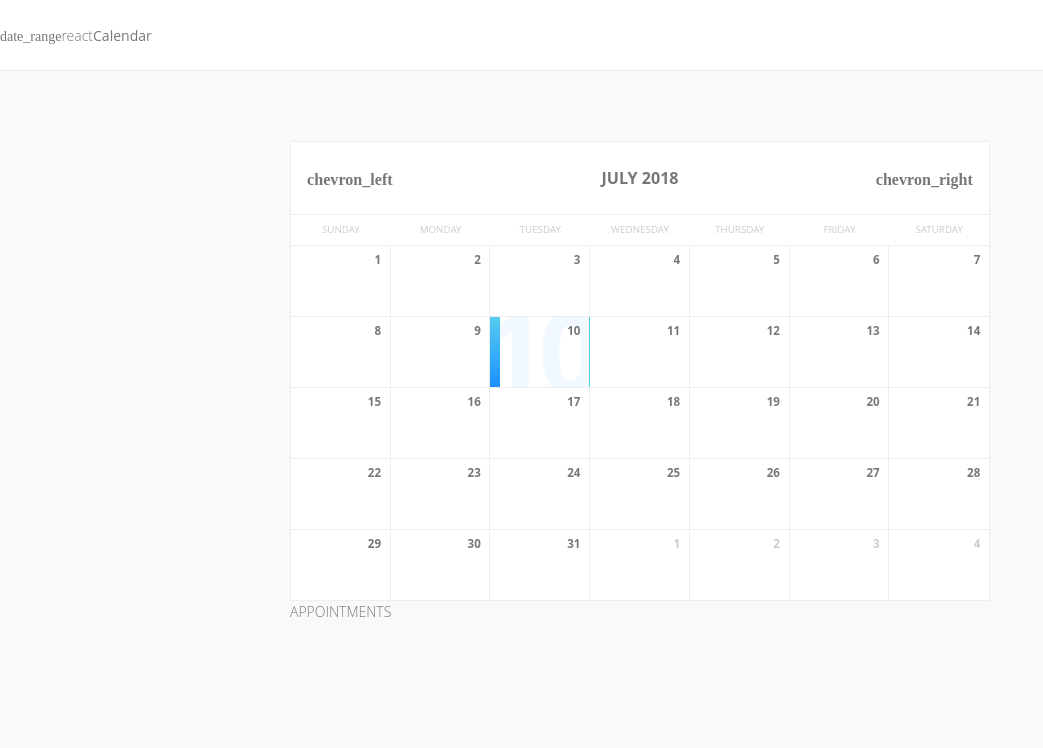
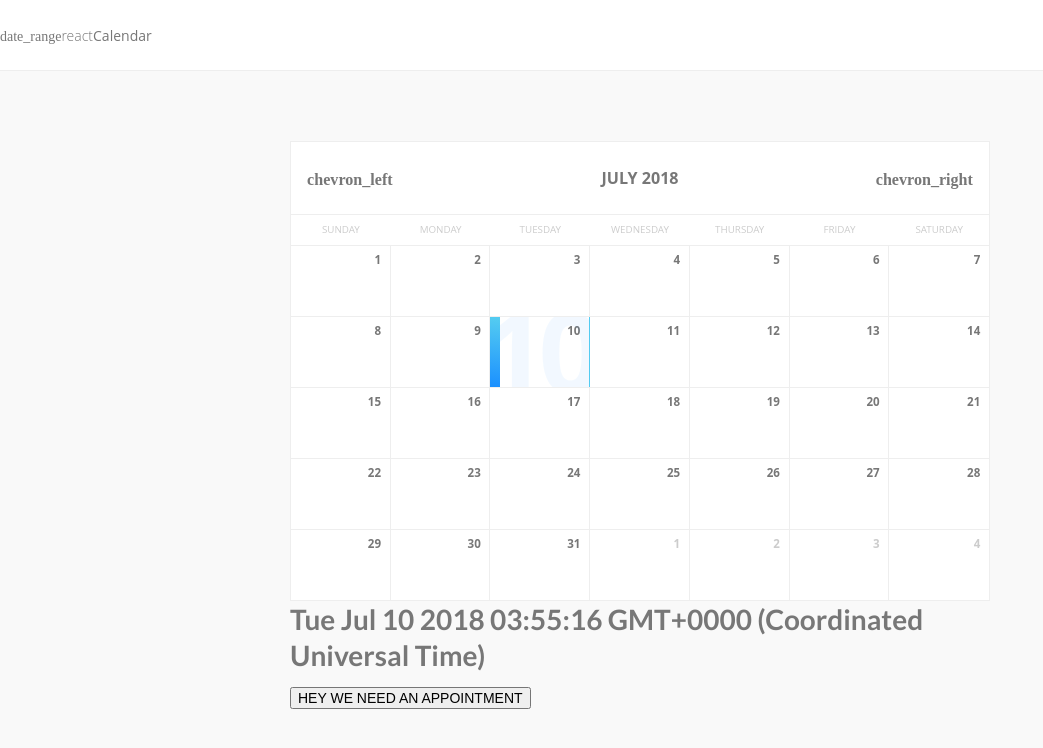
Before and after one commit to AndreasPapaz/calendar-app, a React app: page / in a window 1280 px wide. Shown: the top 748 px of the page, without its empty margins (0-1043 px from the left). Built offline with nearby package versions, Linux system fonts and the light colour scheme.

Commit message:
working child from parent

```diff
--- a/app/components/children/Appointments.js
+++ b/app/components/children/Appointments.js
@@ -1,24 +1,31 @@
 import React, { Component } from 'react';
+import dateFns from 'date-fns';
 
 class Appointments extends Component {
   constructor(props) {
       super(props);
-
+      this.state = {
+        selectedDate: props.calendarDate
+      };
   }
 
-  componentWillMount() {
-    console.log('1111111111111111');
-    console.log('appointment compoinent');
-    console.log(this.props);
-    console.log('1111111111111111');
-		this.state = {
-			calendarDate: this.props
-		}
-	}
+  componentWillReceiveProps(nextProps) {
+    this.setState({ selectedDate: nextProps.calendarDate });
+  }
+
+  submitAppointment() {
+    let pickedDate = new Date(String(this.state.selectedDate));
+    let formatDate = pickedDate.toISOString().split('T')[0]
+
+    console.log(formatDate);
+  }
 
   render(){
     return(
-      <div>APPOINTMENTS</div>
+      <div>
+        <h1>{ String(this.state.selectedDate) }</h1>
+        <button onClick={this.submitAppointment.bind(this)}>HEY WE NEED AN APPOINTMENT</button>
+      </div>
     );
   }
 }
--- a/app/components/children/Calendar.js
+++ b/app/components/children/Calendar.js
@@ -4,10 +4,19 @@ import dateFns from 'date-fns';
 import Appointments from './Appointments.js';
 
 class Calendar extends Component {
-  state = {
+  constructor(props){
+    super(props);
+    this.state = {
       currentMonth: new Date(),
       selectedDate: new Date()
     };
+
+    this.onDateClick = this.onDateClick.bind(this);
+  }
+  // state = {
+  //     currentMonth: new Date(),
+  //     selectedDate: new Date()
+  //   };
 
   renderHeader() {
     const dateFormat = 'MMMM YYYY';
@@ -90,13 +99,11 @@ class Calendar extends Component {
     return <div className='body'>{rows}</div>;
   }
 
-  onDateClick = day => {
-    console.log('hey we are trying to set the Day');
-    console.log(day);
+  onDateClick(day){
     this.setState({
       selectedDate: day
     });
-  };
+  }
 
   nextMonth = () => {
     this.setState({
--- a/package.json
+++ b/package.json
@@ -18,6 +18,7 @@
     "express-session": "^1.15.6",
     "method-override": "^2.3.10",
     "mini-css-extract-plugin": "^0.4.1",
+    "moment": "^2.22.2",
     "mongoose": "^5.2.1",
     "morgan": "^1.9.0",
     "partials": "^0.1.0",
--- a/public/index.html
+++ b/public/index.html
@@ -6,7 +6,7 @@
 	<link href="https://fonts.googleapis.com/css?family=Pacifico" rel="stylesheet">
 	<link rel="stylesheet" href="//cdnjs.cloudflare.com/ajax/libs/semantic-ui/2.2.2/semantic.min.css">
 	<link rel="stylesheet" type="text/css" href="/style/style.css">
-	<title>Travlr</title>
+	<title>Calendar App</title>
 </head>
 <body class="clearfix">
 
```
Also changed, not shown: public/bundle.js, 2 other files (tests, documents, lock files or other folders).
